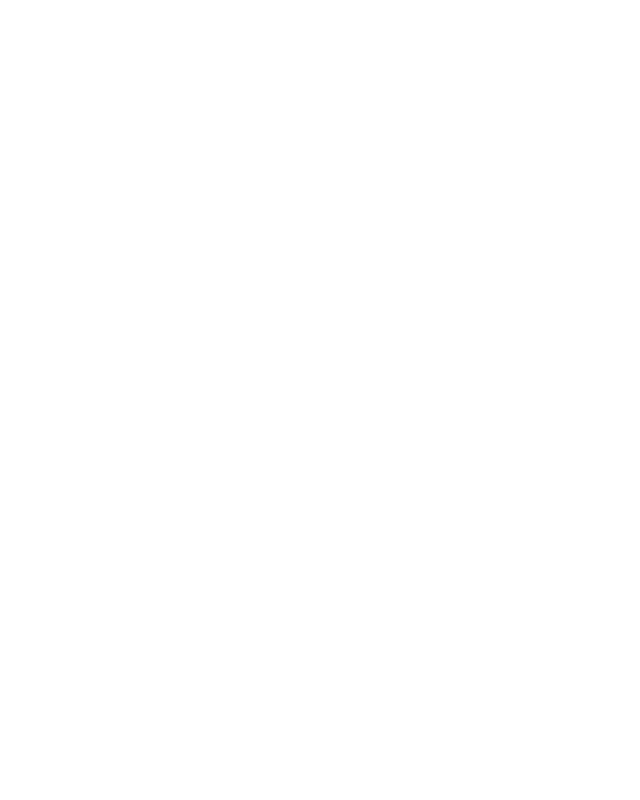
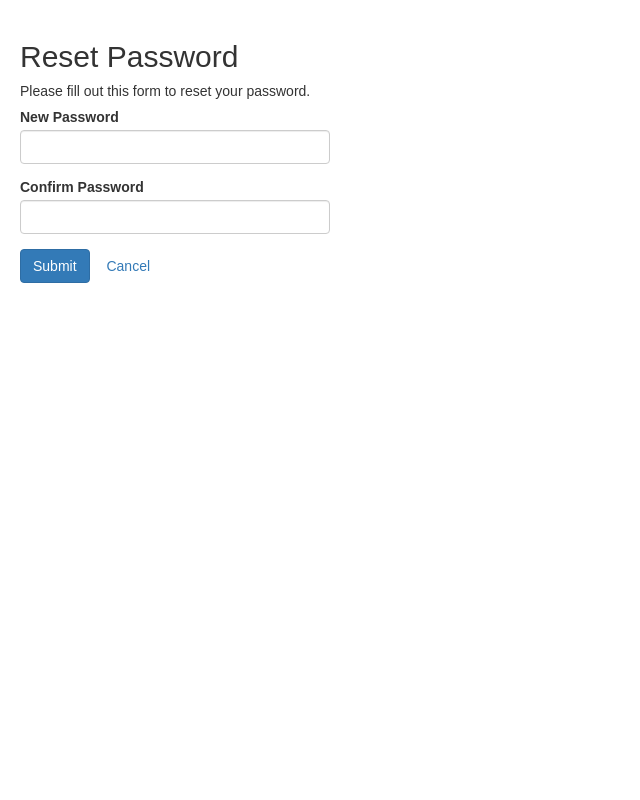
Before and after one commit to zneeley/codellas-Find-Your-Pet, a PHP site: page /passwordReset.php in a window 1280 px wide. Before the commit the part shown is empty. Shown: the whole page, without its empty margins (0-640 px from the left). Run offline with PHP 8.4, Linux system fonts and the light colour scheme; the visitor is signed in with stand-in values (Sample User, id 1).

Commit message:
Login System Verion 0.2 with Pass Reset

```diff
--- a/loginSystem/passwordReset.php
+++ b/loginSystem/passwordReset.php
@@ -1,7 +1,106 @@
 <?php
+// Initialize the session
+session_start();
 
-/*
- * To change this license header, choose License Headers in Project Properties.
- * To change this template file, choose Tools | Templates
- * and open the template in the editor.
- */
+// Check if the user is logged in, if not then redirect to login page
+if(!isset($_SESSION["loggedin"]) || $_SESSION["loggedin"] !== true){
+    header("location: login.php");
+    exit;
+}
+
+// Include config file
+require_once "config.php";
+
+// Define variables and initialize with empty values
+$new_password = $confirm_password = "";
+$new_password_err = $confirm_password_err = "";
+
+// Processing form data when form is submitted
+if($_SERVER["REQUEST_METHOD"] == "POST"){
+
+    // Validate new password
+    if(empty(trim($_POST["new_password"]))){
+        $new_password_err = "Please enter the new password.";
+    } elseif(strlen(trim($_POST["new_password"])) < 6){
+        $new_password_err = "Password must have atleast 6 characters.";
+    } else{
+        $new_password = trim($_POST["new_password"]);
+    }
+
+    // Validate confirm password
+    if(empty(trim($_POST["confirm_password"]))){
+        $confirm_password_err = "Please confirm the password.";
+    } else{
+        $confirm_password = trim($_POST["confirm_password"]);
+        if(empty($new_password_err) && ($new_password != $confirm_password)){
+            $confirm_password_err = "Password did not match.";
+        }
+    }
+
+    // Check input errors before updating the database
+    if(empty($new_password_err) && empty($confirm_password_err)){
+        // Prepare an update statement
+        $sql = "UPDATE users SET password = ? WHERE id = ?";
+
+        if($stmt = mysqli_prepare($link, $sql)){
+            // Bind variables to the prepared statement as parameters
+            mysqli_stmt_bind_param($stmt, "si", $param_password, $param_id);
+
+            // Set parameters
+            $param_password = password_hash($new_password, PASSWORD_DEFAULT);
+            $param_id = $_SESSION["id"];
+
+            // Attempt to execute the prepared statement
+            if(mysqli_stmt_execute($stmt)){
+                // Password updated successfully. Destroy the session, and redirect to login page
+                session_destroy();
+                header("location: login.php");
+                exit();
+            } else{
+                echo "Oops! Something went wrong. Please try again later.";
+            }
+        }
+
+        // Close statement
+        mysqli_stmt_close($stmt);
+    }
+
+    // Close connection
+    mysqli_close($link);
+}
+?>
+
+<!DOCTYPE html>
+<html lang="en">
+<head>
+    <meta charset="UTF-8">
+    <title>Reset Password</title>
+    <link rel="stylesheet" href="bootstrap.css">
+    <style type="text/css">
+        body{ font: 14px sans-serif; }
+        .wrapper{ width: 350px; padding: 20px; }
+    </style>
+</head>
+<body>
+    <div class="wrapper">
+        <h2>Reset Password</h2>
+        <p>Please fill out this form to reset your password.</p>
+        <form action="<?php echo htmlspecialchars($_SERVER["PHP_SELF"]); ?>" method="post">
+            <div class="form-group <?php echo (!empty($new_password_err)) ? 'has-error' : ''; ?>">
+                <label>New Password</label>
+                <input type="password" name="new_password" class="form-control" value="<?php echo $new_password; ?>">
+                <span class="help-block"><?php echo $new_password_err; ?></span>
+            </div>
+            <div class="form-group <?php echo (!empty($confirm_password_err)) ? 'has-error' : ''; ?>">
+                <label>Confirm Password</label>
+                <input type="password" name="confirm_password" class="form-control">
+                <span class="help-block"><?php echo $confirm_password_err; ?></span>
+            </div>
+            <div class="form-group">
+                <input type="submit" class="btn btn-primary" value="Submit">
+                <a class="btn btn-link" href="welcome.php">Cancel</a>
+            </div>
+        </form>
+    </div>
+</body>
+</html>
```
